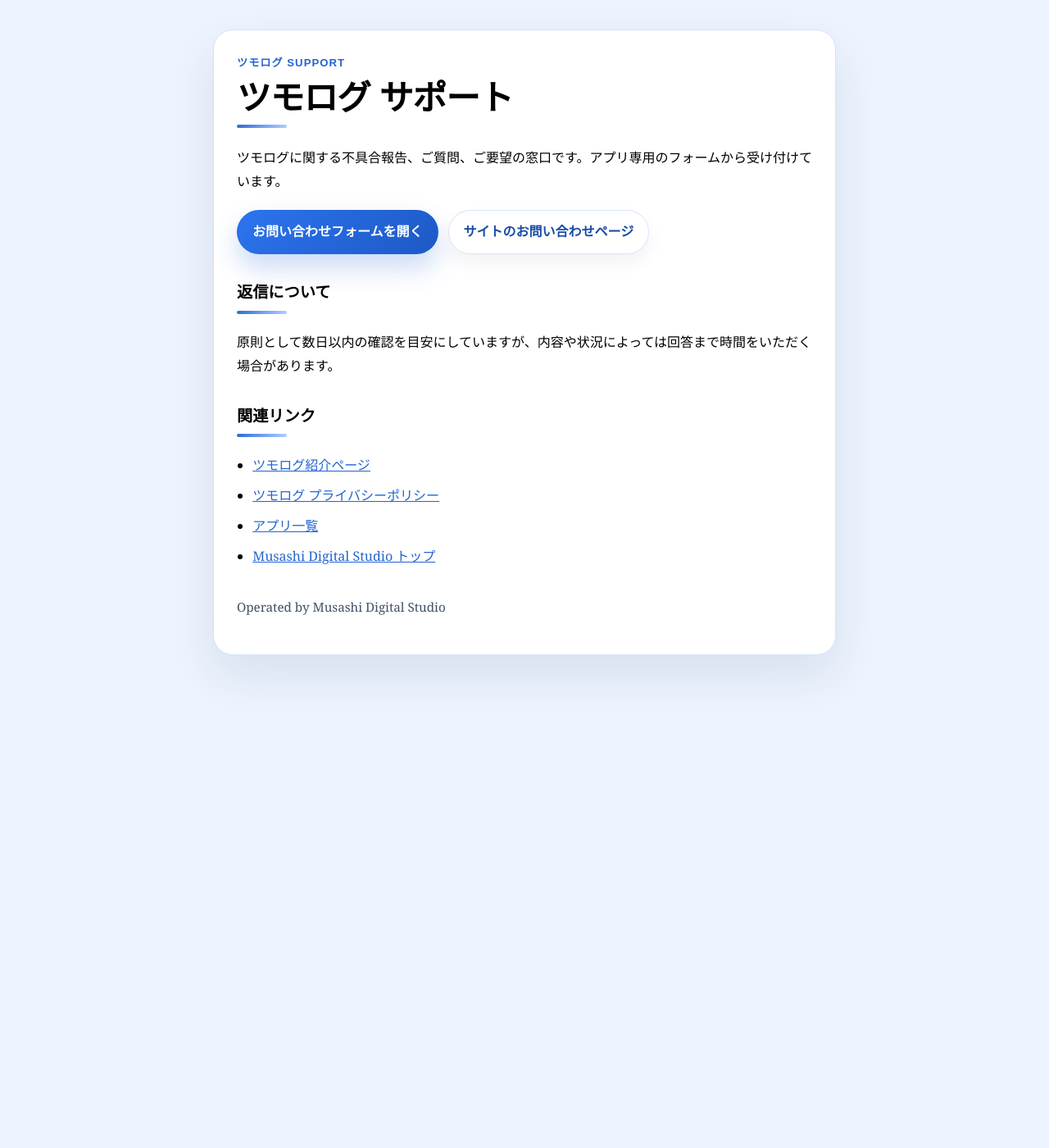
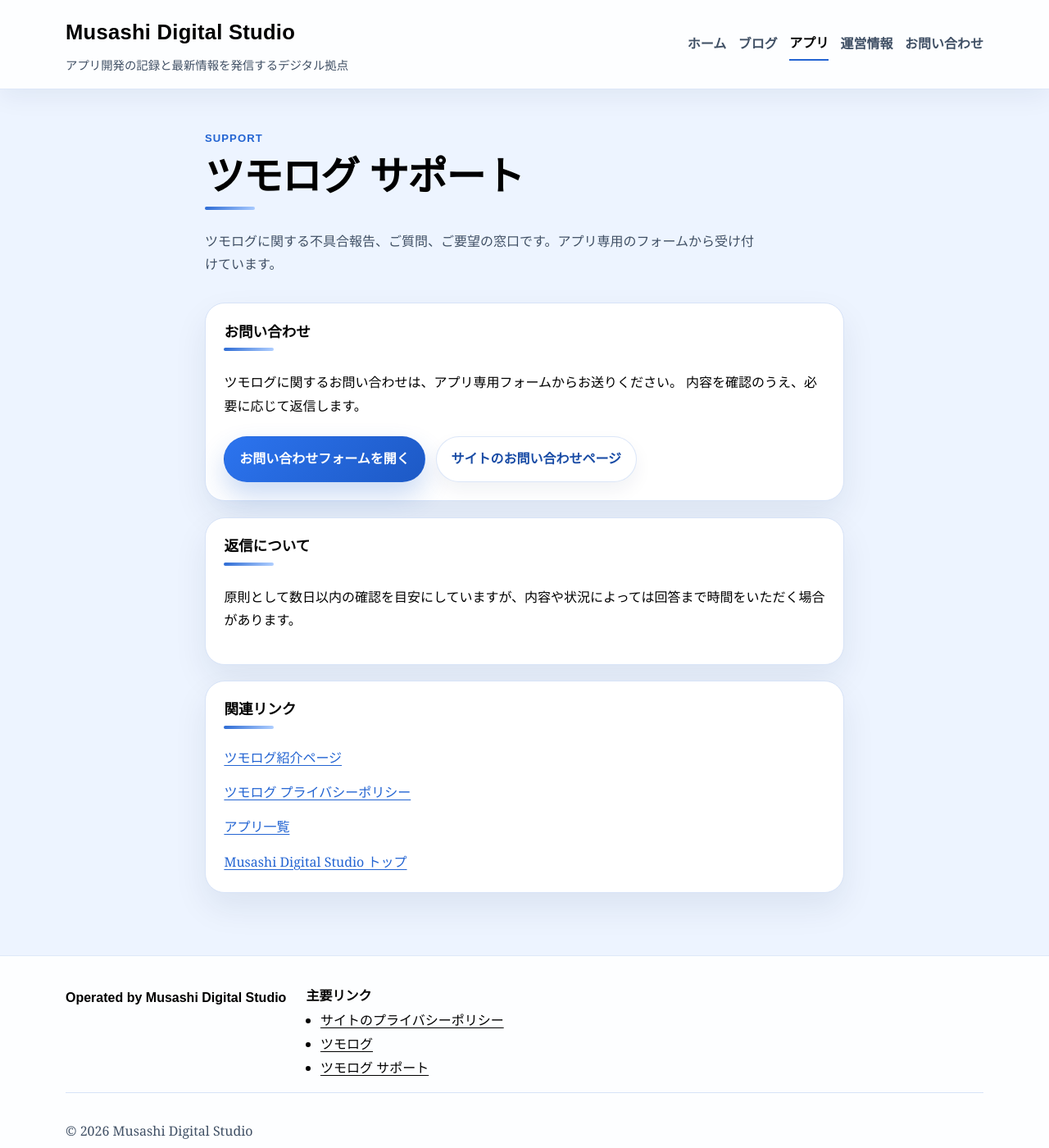
Before and after one commit to yasuhiro-toyoda/yasuhiro-toyoda.github.io, a Jekyll site: the page built from apps/tsumolog/support/index.html, in a window 1280 px wide and 1400 px high. Shown: the whole window at 82% size. Built offline with Jekyll 4.4.1, drawn with Linux system fonts in a browser that asks for light colours.

Commit message:
Align tsumolog pages with site layout

```diff
--- a/apps/tsumolog/support/index.html
+++ b/apps/tsumolog/support/index.html
@@ -1,210 +1,22 @@
 ---
-layout: null
+layout: default
 title: ツモログ サポート
 description: ツモログのサポートページです。お問い合わせ方法、返信目安、関連情報を掲載しています。
 ---
-<!DOCTYPE html>
-<html lang="{{ site.lang | default: 'ja' }}">
-<head>
-  <meta charset="UTF-8" />
-  <meta name="viewport" content="width=device-width, initial-scale=1.0" />
-  <title>{{ page.title }} | {{ site.title }}</title>
-  <meta name="description" content="{{ page.description | escape_once }}" />
-  <link rel="canonical" href="{{ page.url | absolute_url }}" />
-  <meta property="og:locale" content="{{ site.seo.locale | default: 'ja_JP' }}" />
-  <meta property="og:type" content="website" />
-  <meta property="og:site_name" content="{{ site.title }}" />
-  <meta property="og:title" content="{{ page.title }} | {{ site.title }}" />
-  <meta property="og:description" content="{{ page.description | escape_once }}" />
-  <meta property="og:url" content="{{ page.url | absolute_url }}" />
-  <meta name="twitter:card" content="{{ site.seo.twitter_card | default: 'summary' }}" />
-  <meta name="twitter:title" content="{{ page.title }} | {{ site.title }}" />
-  <meta name="twitter:description" content="{{ page.description | escape_once }}" />
-  <style>
-    :root {
-      --bg: #edf4ff;
-      --bg-soft: #f7faff;
-      --surface: #ffffff;
-      --text: #000000;
-      --muted: #405065;
-      --line: #d7e3f7;
-      --accent-rgb: 35, 100, 210;
-      --accent: #2364d2;
-      --accent-strong: #184ba5;
-      --accent-soft: #e9f1ff;
-      --shadow: 0 24px 56px rgba(16, 35, 77, 0.1);
-      --ui-font: "Hiragino Sans", "Yu Gothic", "Noto Sans JP", sans-serif;
-    }
+<section class="wrap prose">
+  <header class="page-header">
+    <p class="eyebrow">Support</p>
+    <h1>ツモログ サポート</h1>
+    <p class="muted">ツモログに関する不具合報告、ご質問、ご要望の窓口です。アプリ専用のフォームから受け付けています。</p>
+  </header>
 
-    * {
-      box-sizing: border-box;
-    }
-
-    body {
-      margin: 0;
-      font-family: Georgia, "Hiragino Mincho ProN", "Yu Mincho", serif;
-      line-height: 1.8;
-      color: var(--text);
-      background: var(--bg);
-    }
-
-    a {
-      color: var(--accent);
-      transition: color 0.18s ease;
-    }
-
-    a:hover {
-      color: var(--accent-strong);
-    }
-
-    .container {
-      width: min(calc(100% - 32px), 760px);
-      margin: 0 auto;
-      padding: 36px 0 72px;
-    }
-
-    .card {
-      position: relative;
-      overflow: hidden;
-      background: var(--surface);
-      border: 1px solid var(--line);
-      border-radius: 24px;
-      padding: 28px;
-      box-shadow: var(--shadow);
-    }
-
-    .eyebrow {
-      margin: 0 0 8px;
-      font-family: var(--ui-font);
-      font-size: 0.82rem;
-      font-weight: 800;
-      letter-spacing: 0.08em;
-      text-transform: uppercase;
-      color: var(--accent);
-    }
-
-    h1 {
-      margin: 0 0 14px;
-      font-family: var(--ui-font);
-      font-size: clamp(2rem, 4vw, 2.6rem);
-      line-height: 1.12;
-      letter-spacing: -0.02em;
-    }
-
-    h2 {
-      margin: 34px 0 12px;
-      font-family: var(--ui-font);
-      font-size: 1.2rem;
-      line-height: 1.35;
-    }
-
-    h1,
-    h2 {
-      padding-bottom: 8px;
-    }
-
-    h1::after,
-    h2::after {
-      content: "";
-      display: block;
-      width: 3.8rem;
-      height: 4px;
-      margin-top: 0.55rem;
-      border-radius: 999px;
-      background: linear-gradient(90deg, rgba(var(--accent-rgb), 0.95), rgba(122, 174, 255, 0.6));
-    }
-
-    p {
-      margin: 0 0 16px;
-    }
-
-    ul {
-      padding-left: 1.2em;
-      margin: 0 0 16px;
-    }
-
-    li {
-      margin-bottom: 8px;
-    }
-
-    .button-row {
-      display: flex;
-      flex-wrap: wrap;
-      gap: 12px;
-      margin: 20px 0 24px;
-    }
-
-    .button,
-    .button-secondary {
-      display: inline-flex;
-      align-items: center;
-      justify-content: center;
-      min-height: 2.8rem;
-      padding: 12px 18px;
-      border: 1px solid transparent;
-      border-radius: 999px;
-      text-decoration: none;
-      font-family: var(--ui-font);
-      font-weight: 700;
-      transition: background-color 0.18s ease, border-color 0.18s ease, color 0.18s ease, transform 0.18s ease, box-shadow 0.18s ease;
-    }
-
-    .button {
-      background: linear-gradient(135deg, #2c74ef 0%, #1d59c5 100%);
-      border-color: rgba(var(--accent-rgb), 0.18);
-      color: #ffffff;
-      box-shadow: 0 16px 32px rgba(var(--accent-rgb), 0.24);
-    }
-
-    .button-secondary {
-      background: #ffffff;
-      border-color: rgba(var(--accent-rgb), 0.16);
-      color: var(--accent-strong);
-      box-shadow: 0 10px 22px rgba(16, 35, 77, 0.06);
-    }
-
-    .button:hover,
-    .button-secondary:hover {
-      transform: translateY(-2px);
-    }
-
-    .button:hover {
-      background: linear-gradient(135deg, #215fc9 0%, #1649a0 100%);
-    }
-
-    .button-secondary:hover {
-      background: var(--accent-soft);
-      border-color: rgba(var(--accent-rgb), 0.22);
-    }
-
-    footer {
-      margin-top: 34px;
-      font-size: 0.95rem;
-      color: var(--muted);
-    }
-
-    @media (max-width: 640px) {
-      .container {
-        width: min(calc(100% - 20px), 760px);
-        padding: 24px 0 48px;
-      }
-
-      .card {
-        border-radius: 20px;
-        padding: 22px 18px;
-      }
-    }
-  </style>
-</head>
-<body>
-  <main class="container">
-    <section class="card">
-      <p class="eyebrow">ツモログ Support</p>
-      <h1>ツモログ サポート</h1>
+  <div class="grid">
+    <section class="info-card">
+      <h2>お問い合わせ</h2>
       <p>
-        ツモログに関する不具合報告、ご質問、ご要望の窓口です。アプリ専用のフォームから受け付けています。
+        ツモログに関するお問い合わせは、アプリ専用フォームからお送りください。
+        内容を確認のうえ、必要に応じて返信します。
       </p>
-
       <div class="button-row">
         <a
           class="button"
@@ -216,24 +28,23 @@ description: ツモログのサポートページです。お問い合わせ方
         </a>
         <a class="button-secondary" href="{{ '/contact/' | relative_url }}">サイトのお問い合わせページ</a>
       </div>
+    </section>
 
+    <section class="info-card">
       <h2>返信について</h2>
       <p>
         原則として数日以内の確認を目安にしていますが、内容や状況によっては回答まで時間をいただく場合があります。
       </p>
+    </section>
 
-        <h2>関連リンク</h2>
-      <ul>
+    <section class="info-card">
+      <h2>関連リンク</h2>
+      <ul class="list-plain">
         <li><a href="{{ '/apps/tsumolog/' | relative_url }}">ツモログ紹介ページ</a></li>
         <li><a href="{{ '/apps/tsumolog/privacy/' | relative_url }}">ツモログ プライバシーポリシー</a></li>
         <li><a href="{{ '/apps/' | relative_url }}">アプリ一覧</a></li>
         <li><a href="{{ '/' | relative_url }}">{{ site.title }} トップ</a></li>
       </ul>
-
-      <footer>
-        <p>{{ site.brand.operator_label }}</p>
-      </footer>
     </section>
-  </main>
-</body>
-</html>
+  </div>
+</section>
--- a/assets/css/site.css
+++ b/assets/css/site.css
@@ -1537,7 +1537,7 @@ a:hover {
 }
 
 .post-body code {
-  background: var(--surface-alt);
+  background: #f0f1f3;
   color: var(--accent-strong);
 }
 
```
Also changed, not shown: apps/tsumolog/index.html (+13 -14 lines).
